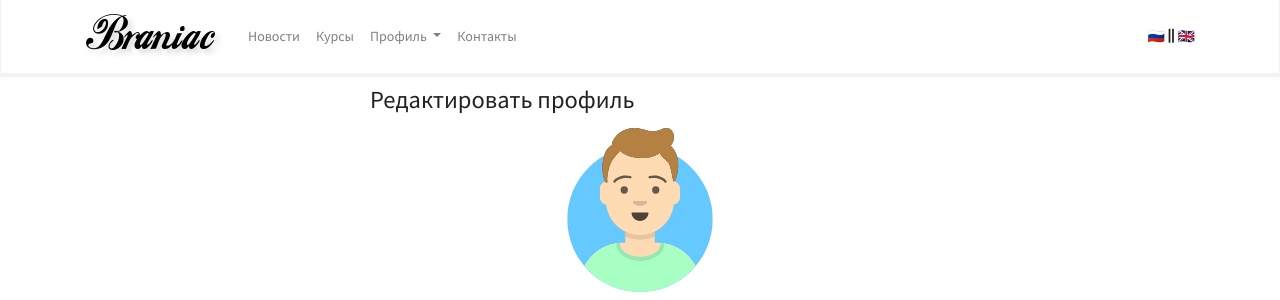
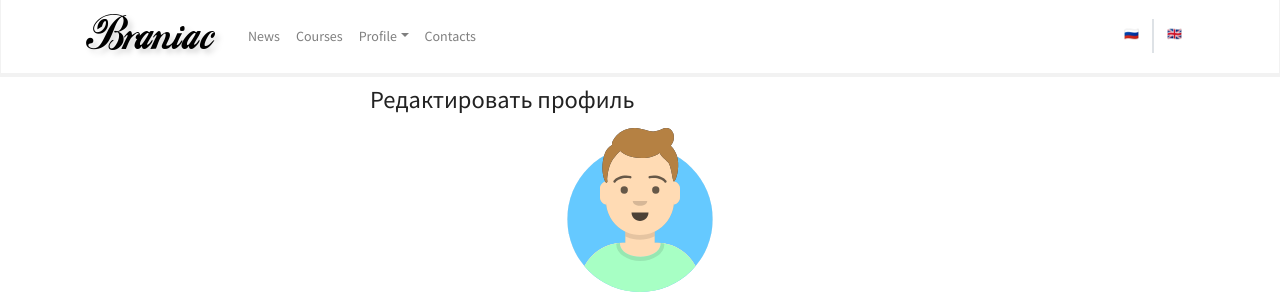
Before and after one commit to aler33/Django_gb, a Django app: page /authapp/profile_edit/1/ in a window 1280 px wide. Shown: the top 300 px of the page. Run offline with Django 3.2, Linux system fonts and the light colour scheme; the visitor is signed in with stand-in values (Sample User, id 1); data comes from the database, SQL or seed files in the repository; parts of the project's set-up code (start-up, migrations or seed data) failed here and were passed over; some libraries are stand-ins or nearby versions.

Commit message:
Lesson_8 Task_2

```diff
--- a/config/settings.py
+++ b/config/settings.py
@@ -50,6 +50,7 @@ INSTALLED_APPS = [
 MIDDLEWARE = [
     "django.middleware.security.SecurityMiddleware",
     "django.contrib.sessions.middleware.SessionMiddleware",
+    "django.middleware.locale.LocaleMiddleware",
     "django.middleware.common.CommonMiddleware",
     "django.middleware.csrf.CsrfViewMiddleware",
     "django.contrib.auth.middleware.AuthenticationMiddleware",
@@ -232,3 +233,5 @@ CELERY_RESULT_BACKEND = "redis://localhost:6379"
 # Email as files for debug
 EMAIL_BACKEND = "django.core.mail.backends.filebased.EmailBackend"
 EMAIL_FILE_PATH = "var/email-messages/"
+
+LOCALE_PATHS = [BASE_DIR / "locale"]
--- a/config/urls.py
+++ b/config/urls.py
@@ -23,6 +23,7 @@ from django.views.generic import RedirectView
 
 urlpatterns = [
     path("admin/", admin.site.urls),
+    path("i18n/", include("django.conf.urls.i18n")),
     path("", RedirectView.as_view(url="mainapp/")),
     path("social_auth/", include("social_django.urls", namespace="social")),
     path("mainapp/", include("mainapp.urls", namespace="mainapp")),
--- a/templates/includes/main_menu.html
+++ b/templates/includes/main_menu.html
@@ -1,4 +1,4 @@
-{% load static %}
+{% load static i18n %}
 
 <nav class="navbar navbar-expand-lg navbar-light bg-light">
   <div class="container">
@@ -16,49 +16,59 @@
       <ul class="navbar-nav mr-auto">
         <li
           class="nav-item {% if request.resolver_match.view_name == 'mainapp:news' %}active{% endif %}">
-          <a class="nav-link" href="{% url 'mainapp:news' %}">Новости</a>
+          <a class="nav-link" href="{% url 'mainapp:news' %}">{% translate "News" %}</a>
         </li>
         <li
           class="nav-item {% if request.resolver_match.view_name == 'mainapp:courses' %}active{% endif %}">
-          <a class="nav-link" href="{% url 'mainapp:courses' %}">Курсы</a>
+          <a class="nav-link" href="{% url 'mainapp:courses' %}">{% translate "Courses" %}</a>
         </li>
         {% if user.is_authenticated %}
         <li class="nav-item dropdown">
           <a class="nav-link dropdown-toggle" href="#" id="ddProfile"
             role="button" data-toggle="dropdown" aria-haspopup="true"
-            aria-expanded="false">
-            Профиль
-          </a>
+            aria-expanded="false">{% translate "Profile" %}</a>
           <div class="dropdown-menu" aria-labelledby="ddProfile">
             <a class="dropdown-item"
-              href="{% url 'authapp:profile_edit' pk=request.user.pk %}">Редактировать
-              профиль</a>
-            <a class="dropdown-item" href="#">Мои курсы</a>
+              href="{% url 'authapp:profile_edit' pk=request.user.pk %}">{% translate "Edit profile" %}</a>
+            <a class="dropdown-item" href="#">{% translate "My courses" %}</a>
             <div class="dropdown-divider"></div>
-            <a class="dropdown-item" href="#">Модерация</a>
+            <a class="dropdown-item" href="#">{% translate "Moderation" %}</a>
             {% if user.is_superuser %}
             <a class="dropdown-item" href="{% url 'admin:index' %}"
-              target="_blank">Административный
-              раздел</a>
+              target="_blank">{% translate "Administrative section" %}</a>
             <a class="dropdown-item" href="{% url 'mainapp:log_view' %}"
-              target="_blank">Лог</a>
+              target="_blank">{% translate "Log" %}</a>
             {% endif %}
             <div class="dropdown-divider"></div>
-            <a class="dropdown-item" href="{% url 'authapp:logout' %}">Выход</a>
+            <a class="dropdown-item" href="{% url 'authapp:logout' %}">{% translate "Exit" %}</a>
           </div>
         </li>
         {% else %}
         <li class="nav-item">
-          <a class="nav-link" href="{% url 'authapp:login' %}">Вход</a>
+          <a class="nav-link" href="{% url 'authapp:login' %}">{% translate "Enter" %}</a>
         </li>
         {% endif %}
         <li
           class="nav-item {% if request.resolver_match.view_name == 'mainapp:contacts' %}active{% endif %}">
-          <a class="nav-link" href="{% url 'mainapp:contacts' %}">Контакты</a>
+          <a class="nav-link" href="{% url 'mainapp:contacts' %}">{% translate "Contacts" %}</a>
         </li>
       </ul>
-      <span><a href="#">🇷🇺</a> <i class="fas fa-grip-lines-vertical"></i> <a
-          href="#">🇬🇧</a></span>
+      <div class="row justify-content-end m-0">
+        <div class="col p-0 border-right">
+          <form action="{% url 'set_language' %}" method="post">
+            {% csrf_token %}
+            <input name="language" type="hidden" value="ru">
+            <button type="submit" class="btn btn-link">🇷🇺</button>
+          </form>
+        </div>
+        <div class="col p-0 border-left">
+          <form action="{% url 'set_language' %}" method="post">
+            {% csrf_token %}
+            <input name="language" type="hidden" value="en">
+            <button type="submit" class="btn btn-link">🇬🇧</button>
+          </form>
+        </div>
+      </div>
     </div>
   </div>
 </nav>
```
Also changed, not shown: mainapp/management/commands/mm.py (added, +9 -0 lines), authapp/locale/ru/LC_MESSAGES/django.po (added), locale/ru/LC_MESSAGES/django.po (added), mainapp/locale/ru/LC_MESSAGES/django.po (added), mainapp/management/__init__.py (added), mainapp/management/commands/__init__.py (added).
